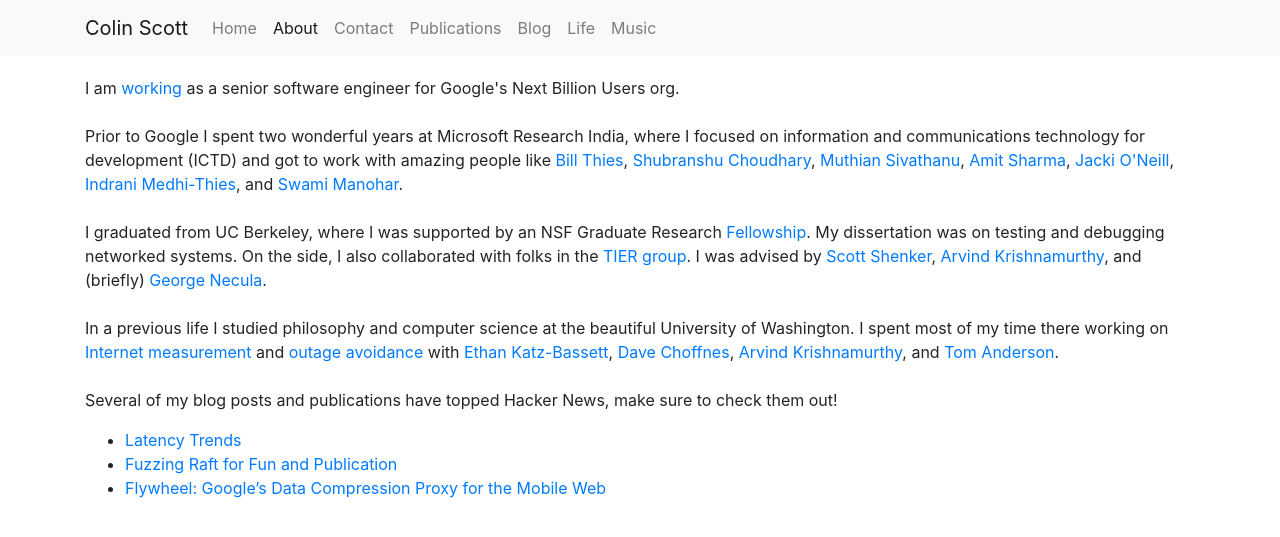
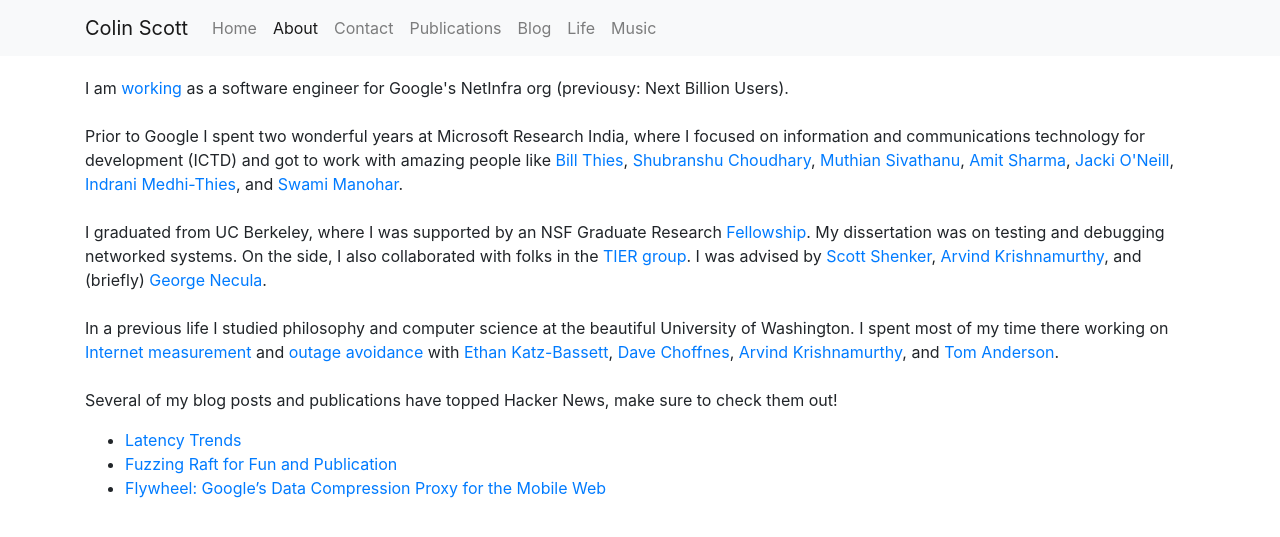
Before and after one commit to colin-scott/personal_website, a Jekyll site: the page built from about.html, in a window 1280 px wide. Shown: the top 537 px of the page. Built offline with Jekyll 4.4.1, drawn with Linux system fonts in a browser that asks for light colours; Markdown is read by kramdown in place of the engine named in the settings.

Commit message:
Update about.html

```diff
--- a/about.html
+++ b/about.html
@@ -6,7 +6,7 @@
 ---
 
 <p>
-I am <a href="https://colin-scott.github.io/personal_website/cv.pdf">working</a> as a senior software engineer for Google's Next Billion Users org.</br>
+I am <a href="https://colin-scott.github.io/personal_website/cv.pdf">working</a> as a software engineer for Google's NetInfra org (previousy: Next Billion Users).</br>
 </br>
 Prior to Google I spent two wonderful years at Microsoft Research
 India, where I focused on information and communications technology for
```
